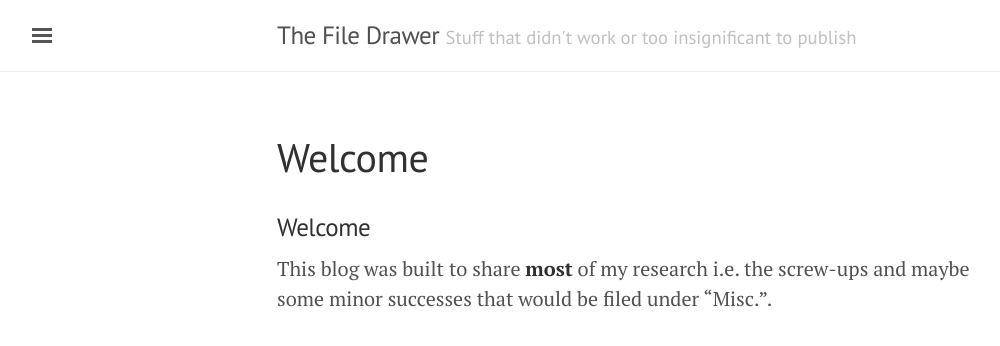
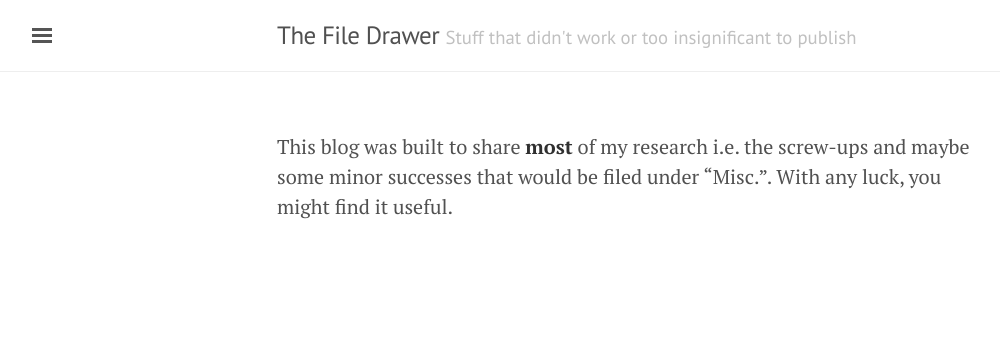
Before and after one commit to chooyr/The-File-Drawer, a Jekyll site: the page built from index.md, in a window 1280 px wide. Shown: the top 346 px of the page, without its empty margins (3-1003 px from the left). Built offline with Jekyll 4.4.1, drawn with Linux system fonts in a browser that asks for light colours; nearby versions of some CDN libraries; our own code applies the rules of GitHub Pages for plain Markdown files.

Commit message:
Update index.md

```diff
--- a/index.md
+++ b/index.md
@@ -1,3 +1 @@
-### Welcome
-
-This blog was built to share __most__ of my research i.e. the screw-ups and maybe some minor successes that would be filed under "Misc.".
+This blog was built to share __most__ of my research i.e. the screw-ups and maybe some minor successes that would be filed under "Misc.". With any luck, you might find it useful.
```
